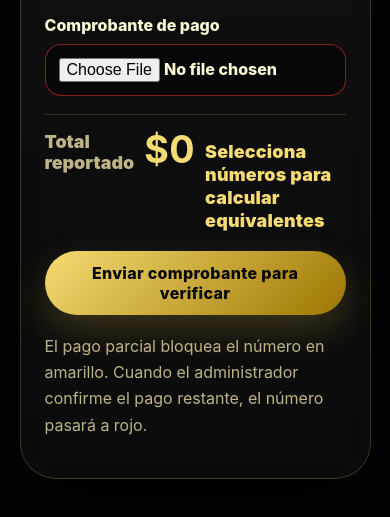
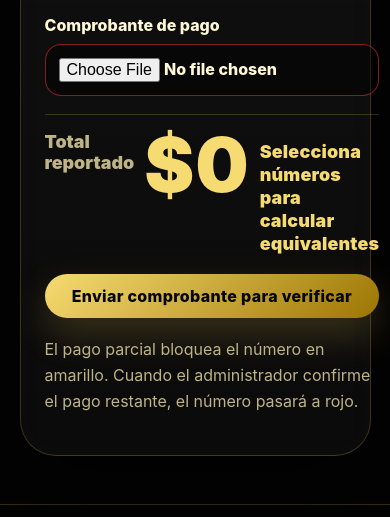
Before and after one commit to manu305ale-byte/JJRifas, a website: page index.html in a window 390 px wide. Shown: the part 5646-6163 px from the top of the page. Drawn offline with Linux system fonts and the light colour scheme; no server answers.

Commit message:
Duplicar tamaño del total en dolares

```diff
--- a/cotizave-rate.css
+++ b/cotizave-rate.css
@@ -1 +1 @@
-.bs-equivalent,.currency-equivalents{display:inline-grid;gap:3px;margin-left:6px;color:var(--gold-light);font-weight:950;white-space:nowrap}.bs-equivalent-main,.currency-equivalents-main{display:grid;margin:8px 0 0;font-size:.95rem;color:#031208;background:rgba(255,255,255,.35);border-radius:14px;padding:7px 10px;line-height:1.25}.payment-box .bs-equivalent,.payment-box .currency-equivalents{display:grid;margin-left:0;margin-top:4px}.payment-option .bs-equivalent,.payment-option .currency-equivalents{display:grid;margin-left:0;margin-top:3px}.currency-equivalents span{display:block}.total-line{align-items:flex-start;gap:10px}.total-line span:first-child{font-size:1.08rem;font-weight:950}.total-line strong#totalAmount{font-size:2.15rem;line-height:1;color:var(--gold-light);letter-spacing:.5px}.total-currency-equivalents{display:grid!important;grid-column:1/-1;margin:10px 0 0!important;margin-left:0!important;gap:6px;font-size:1.18rem;line-height:1.28;color:var(--gold-light);white-space:normal}.total-currency-equivalents span{font-weight:950;letter-spacing:.2px}@media(max-width:540px){.bs-equivalent,.currency-equivalents{white-space:normal}.bs-equivalent-main,.currency-equivalents-main{font-size:.85rem}.total-line strong#totalAmount{font-size:2.35rem}.total-currency-equivalents{font-size:1.25rem;gap:7px}.total-line span:first-child{font-size:1.12rem}}
+.bs-equivalent,.currency-equivalents{display:inline-grid;gap:3px;margin-left:6px;color:var(--gold-light);font-weight:950;white-space:nowrap}.bs-equivalent-main,.currency-equivalents-main{display:grid;margin:8px 0 0;font-size:.95rem;color:#031208;background:rgba(255,255,255,.35);border-radius:14px;padding:7px 10px;line-height:1.25}.payment-box .bs-equivalent,.payment-box .currency-equivalents{display:grid;margin-left:0;margin-top:4px}.payment-option .bs-equivalent,.payment-option .currency-equivalents{display:grid;margin-left:0;margin-top:3px}.currency-equivalents span{display:block}.total-line{align-items:flex-start;gap:10px}.total-line span:first-child{font-size:1.08rem;font-weight:950}.total-line strong#totalAmount{font-size:4.3rem;line-height:.95;color:var(--gold-light);letter-spacing:1px;font-weight:1000}.total-currency-equivalents{display:grid!important;grid-column:1/-1;margin:10px 0 0!important;margin-left:0!important;gap:6px;font-size:1.18rem;line-height:1.28;color:var(--gold-light);white-space:normal}.total-currency-equivalents span{font-weight:950;letter-spacing:.2px}@media(max-width:540px){.bs-equivalent,.currency-equivalents{white-space:normal}.bs-equivalent-main,.currency-equivalents-main{font-size:.85rem}.total-line strong#totalAmount{font-size:4.7rem;line-height:.9}.total-currency-equivalents{font-size:1.25rem;gap:7px}.total-line span:first-child{font-size:1.12rem}}
```
